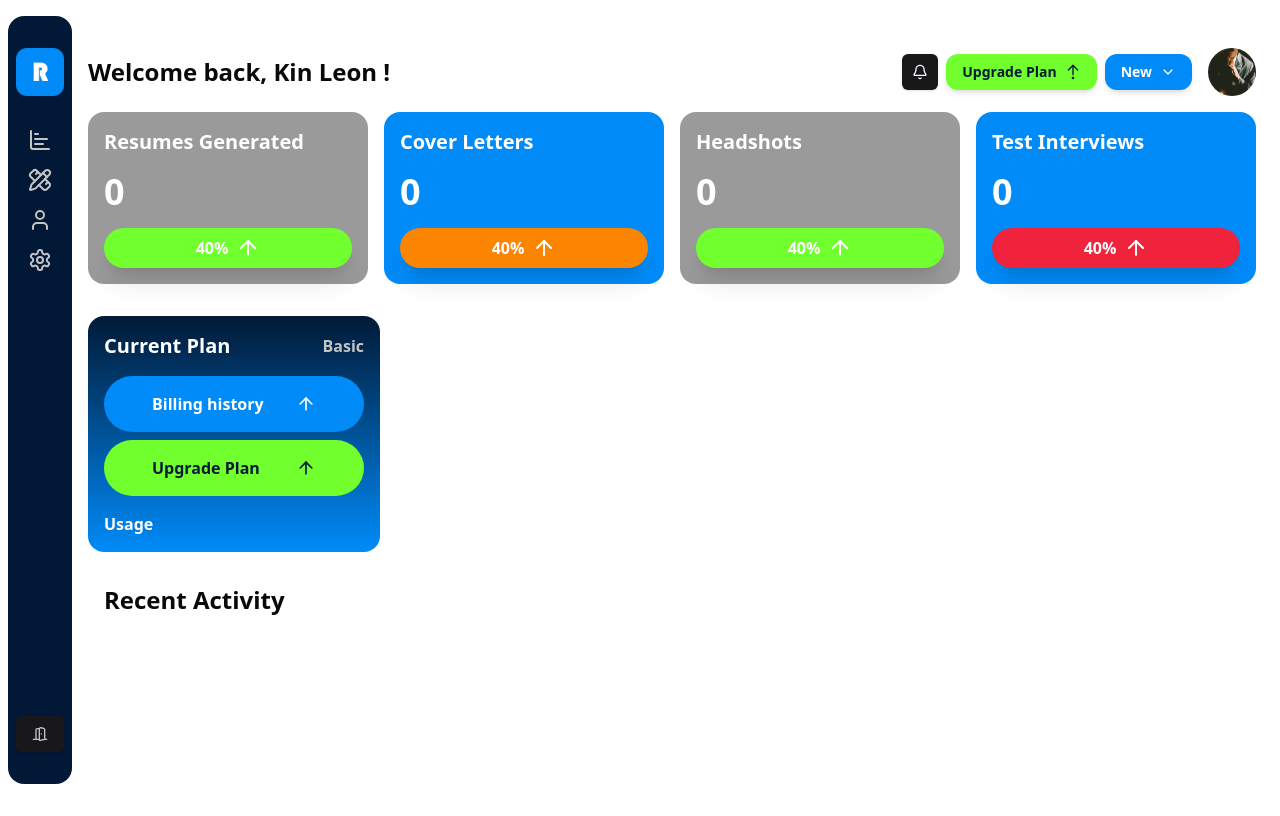
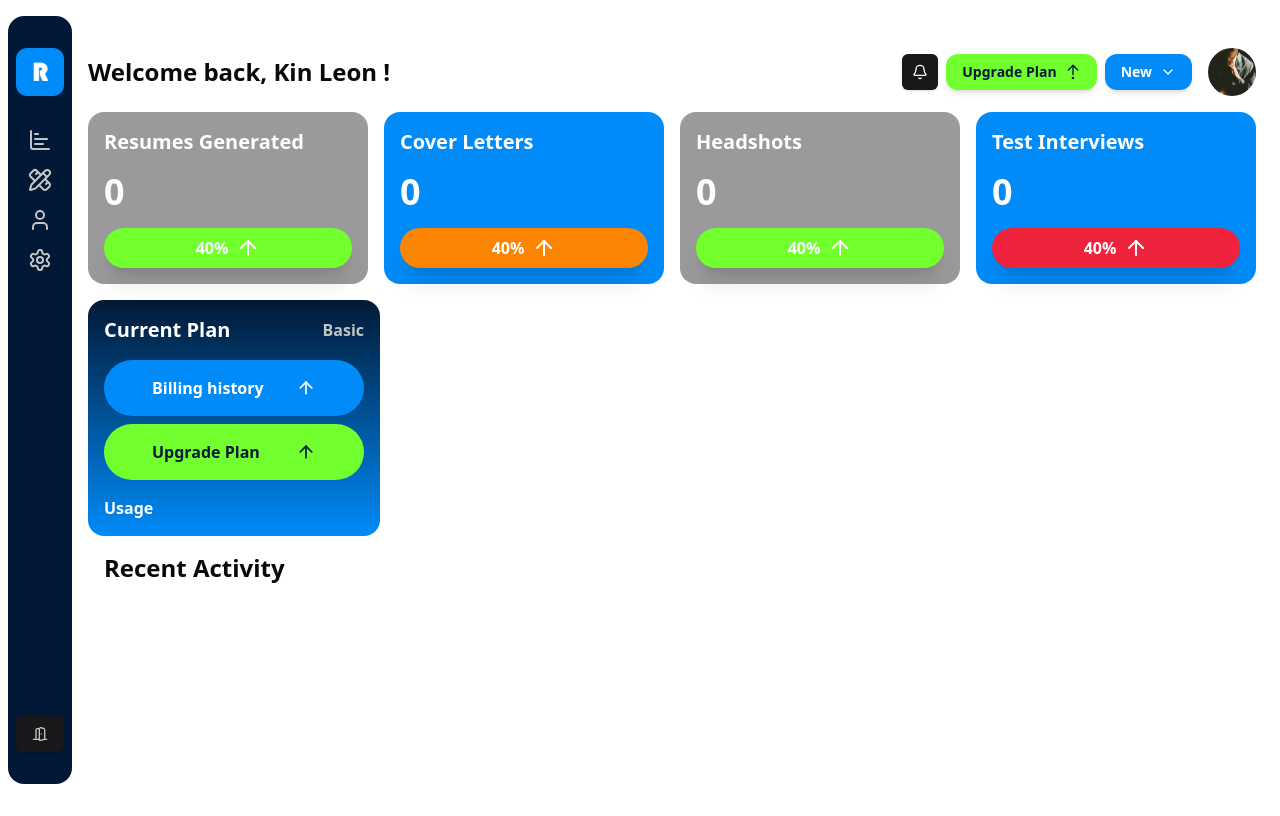
Before and after one commit to codewithkin/reuh, a Next.js app: page /dashboard in a window 1280 px wide. Built offline with nearby package versions, Linux system fonts and the light colour scheme.

Commit message:
[ADD]: Overflow styles (desktop)

```diff
--- a/src/components/dashboard/CurrentPlan.tsx
+++ b/src/components/dashboard/CurrentPlan.tsx
@@ -5,7 +5,7 @@ export default function CurrentPlan () {
     const plan  = "Basic"
 
     return (
-        <article className="rounded-2xl mx-2 my-8 md:mx-0 w-full md:w-1/4 p-4 bg-gradient-to-t text-white font-semibold from-primaryLight to-primaryDark">
+        <article className="rounded-2xl mx-2 my-4 md:mx-0 w-full md:w-1/4 p-4 bg-gradient-to-t text-white font-semibold from-primaryLight to-primaryDark">
             {/* Metadata */}
             <article className="flex justify-between items-center">
                 <h2 className="text-xl font-semibold">Current Plan</h2>
--- a/src/components/dashboard/Notifications.tsx
+++ b/src/components/dashboard/Notifications.tsx
@@ -26,8 +26,7 @@ import { Bell, CheckCheck } from "lucide-react";
 import { notification } from "@/types/notification";
 import Notification from "./Notification";
 
-export function Notifications() {
-  const dummyNotifications: notification[] = [
+export const dummyNotifications: notification[] = [
   {
     title: "Your resume has been updated",
     read: false,
@@ -72,6 +71,7 @@ export function Notifications() {
   },
 ];
 
+export function Notifications() {
   const [open, setOpen] = React.useState(false)
   const isDesktop = useMediaQuery("(min-width: 768px)")
 
```
Lines whose indentation alone changed are shown as unchanged.
